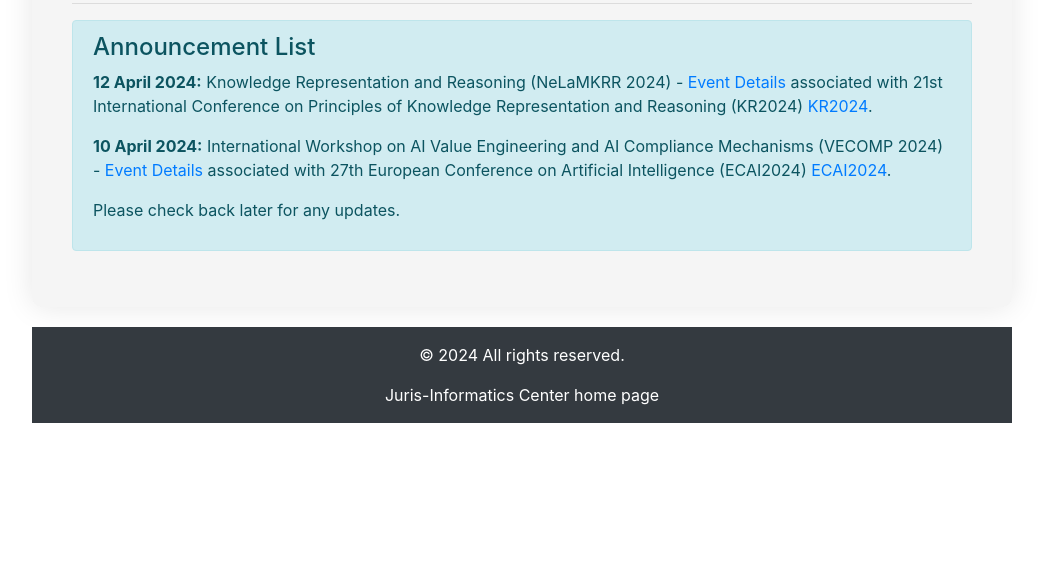
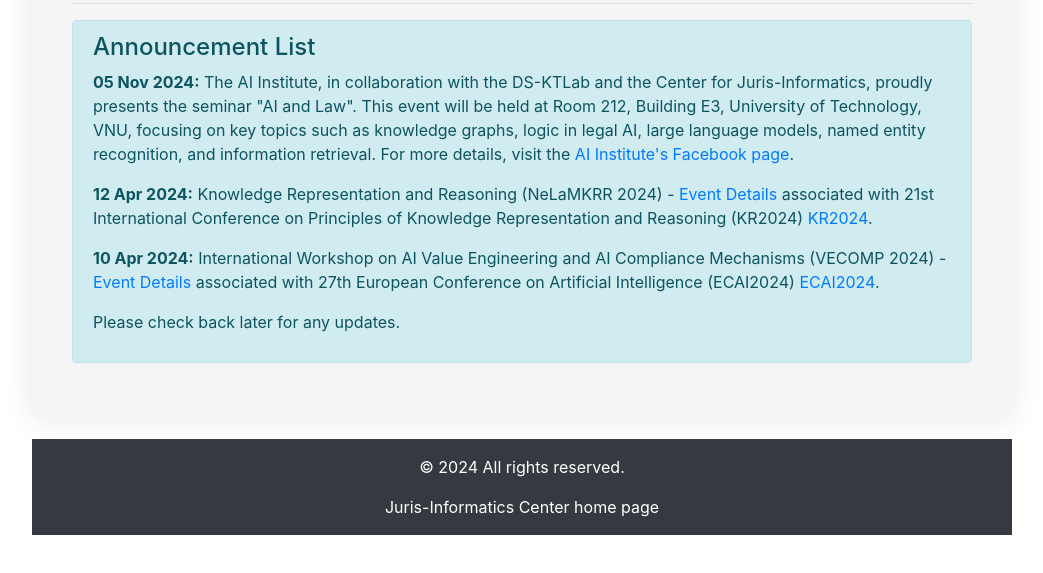
Before and after one commit to JurisInformaticsCenter/announcement, a plain HTML site: page index.html in a window 1280 px wide. Shown: the part 167-740 px from the top of the page, without its empty margins (118-1161 px from the left). Drawn offline with nearby package versions, Linux system fonts and the light colour scheme.

Commit message:
Update index.html

```diff
--- a/index.html
+++ b/index.html
@@ -58,8 +58,9 @@
         <hr>
         <div class="alert alert-info" role="alert">
             <h4 class="alert-heading">Announcement List</h4>
-            <p><strong>12 April 2024:</strong> Knowledge Representation and Reasoning (NeLaMKRR 2024) - <a href="https://jurisinformaticscenter.github.io/NeLaMKRR2024/">Event Details</a> associated with 21st International Conference on Principles of Knowledge Representation and Reasoning (KR2024) <a href="https://kr.org/KR2024/">KR2024</a>.</p>
-            <p><strong>10 April 2024:</strong> International Workshop on AI Value Engineering and AI Compliance Mechanisms (VECOMP 2024) - <a href="https://jurisinformaticscenter.github.io/VECOMP2024/">Event Details</a> associated with 27th European Conference on Artificial Intelligence (ECAI2024) <a href="https://www.ecai2024.eu/">ECAI2024</a>.</p>
+            <p><strong>05 Nov 2024:</strong> The AI Institute, in collaboration with the DS-KTLab and the Center for Juris-Informatics, proudly presents the seminar "AI and Law". This event will be held at Room 212, Building E3, University of Technology, VNU, focusing on key topics such as knowledge graphs, logic in legal AI, large language models, named entity recognition, and information retrieval. For more details, visit the <a href="https://www.facebook.com/iaiuet/posts/pfbid02qYEX9LmgxoLV4wNMNBBGe8wUjsbhgjizMsuhoj5LzfSBXpCLmttMR9ARiAxpLN2Xl">AI Institute's Facebook page</a>.</p>
+            <p><strong>12 Apr 2024:</strong> Knowledge Representation and Reasoning (NeLaMKRR 2024) - <a href="https://jurisinformaticscenter.github.io/NeLaMKRR2024/">Event Details</a> associated with 21st International Conference on Principles of Knowledge Representation and Reasoning (KR2024) <a href="https://kr.org/KR2024/">KR2024</a>.</p>
+            <p><strong>10 Apr 2024:</strong> International Workshop on AI Value Engineering and AI Compliance Mechanisms (VECOMP 2024) - <a href="https://jurisinformaticscenter.github.io/VECOMP2024/">Event Details</a> associated with 27th European Conference on Artificial Intelligence (ECAI2024) <a href="https://www.ecai2024.eu/">ECAI2024</a>.</p>
             <p>Please check back later for any updates.</p>
         </div>
     </div>
```
